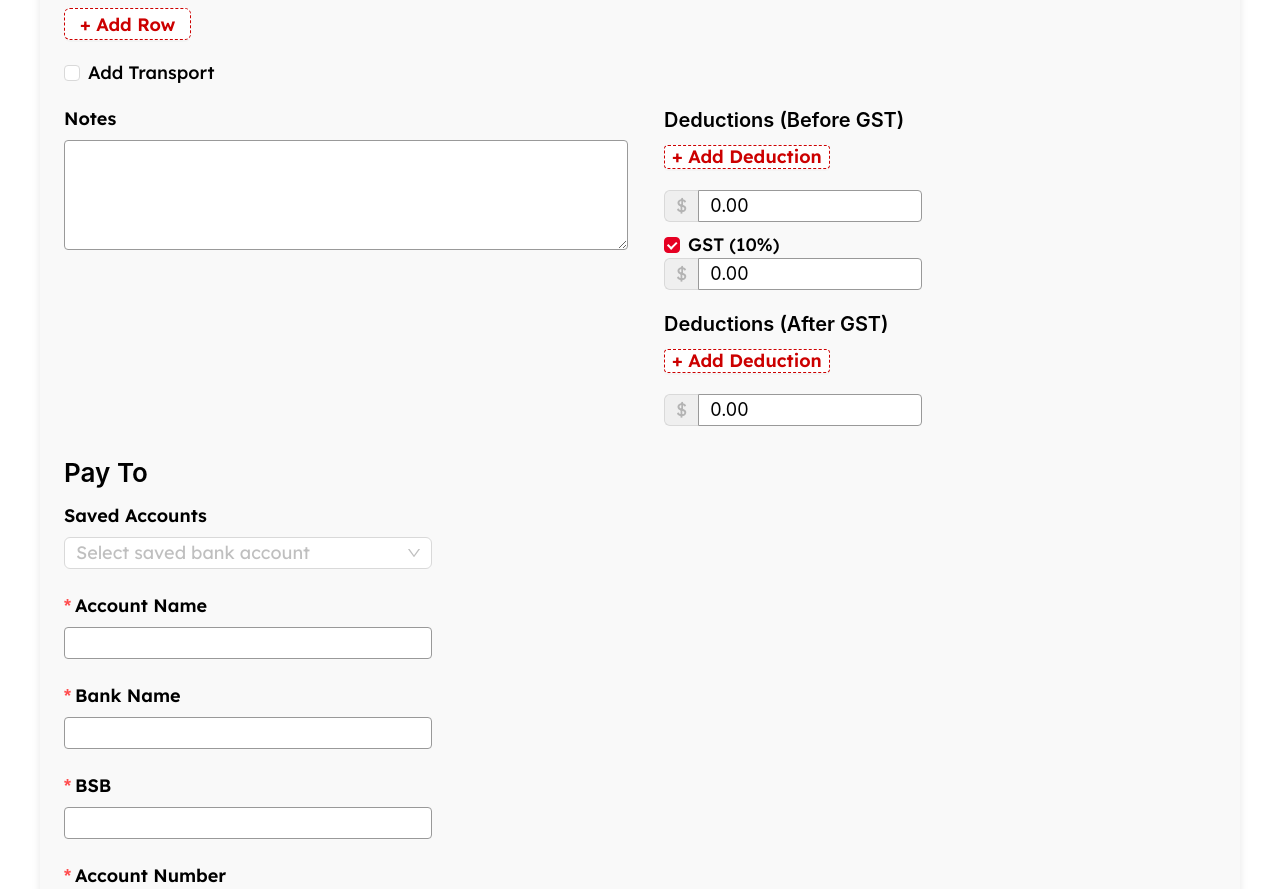
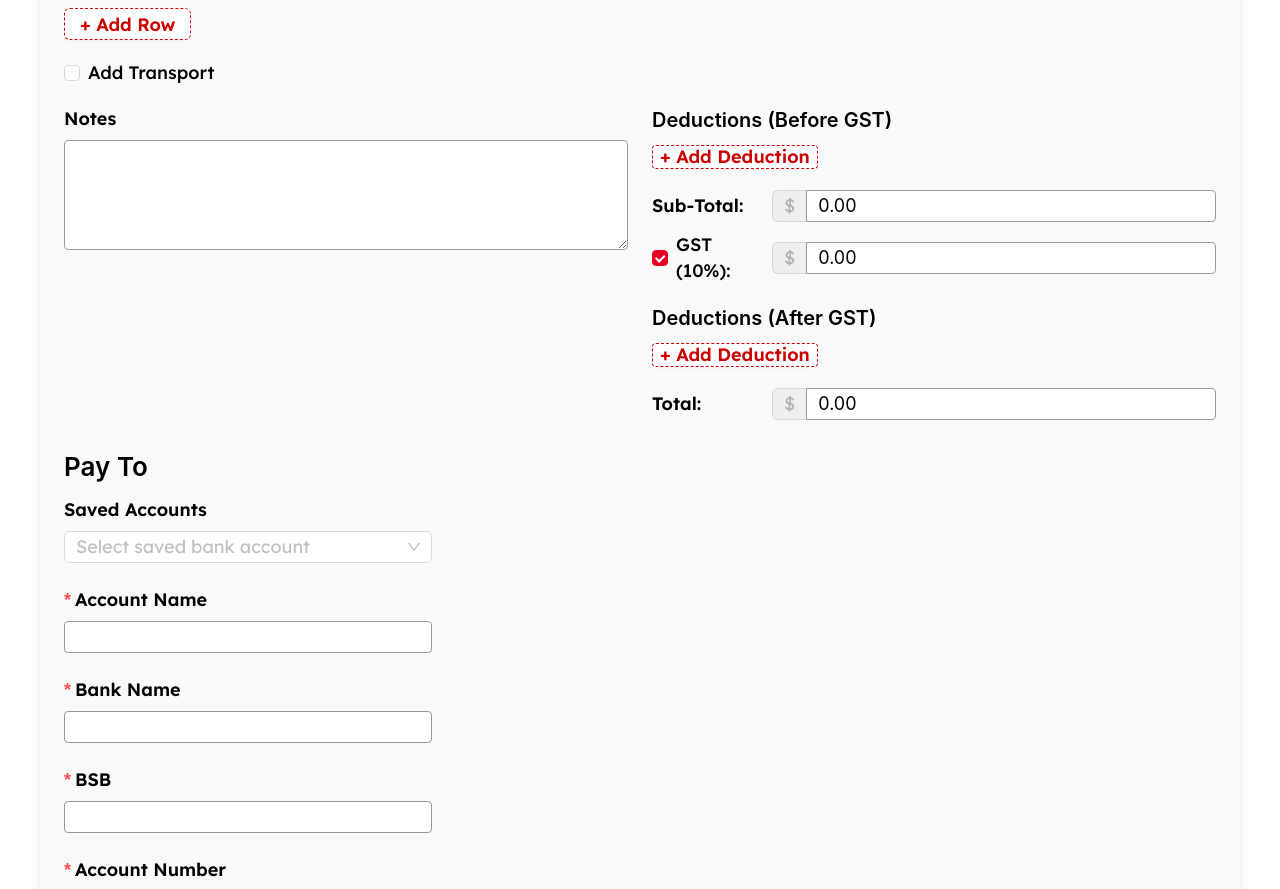
Before and after one commit to JuhilKBhatt/Weight-Docket-Maker, a React (Vite) app in the folder frontend/: page /new-invoice in a window 1280 px wide. Shown: the part 1001-1890 px from the top of the page. Built offline with nearby package versions, Linux system fonts and the light colour scheme; a web font is replaced by a local one.

Commit message:
Total Table Labels Added

```diff
--- a/frontend/src/components/invoice/InvoiceTotalsSummary.jsx
+++ b/frontend/src/components/invoice/InvoiceTotalsSummary.jsx
@@ -1,5 +1,3 @@
-// ./frontend/src/components/invoice/InvoiceTotalsSummary.jsx
-
 import { Row, Col, Typography, Input, InputNumber, Button, Checkbox } from 'antd';
 import { audFormatter, audParser, audFormatterFixed } from '../../scripts/utilities/AUDformatters';
 
@@ -57,28 +55,28 @@ export default function InvoiceTotalsSummary({
         + Add Deduction
       </Button>
 
-      {/* Subtotal */}
+      {/* Subtotal / Total */}
+      <Row align="middle" style={{ marginTop: 20 }}>
+        <Col flex="120px">
+          <Typography.Text strong>{includeGST ? 'Sub-Total:' : 'Total:'}</Typography.Text>
+        </Col>
+        <Col flex="auto">
           <InputNumber
             addonBefore="$"
             disabled
-        style={{ width: '100%', marginTop: 20 }}
-        value={
-          includeGST
-            ? calculatedTotals.grossTotal
-            : calculatedTotals.finalTotal
-        }
+            style={{ width: '100%' }}
+            value={includeGST ? calculatedTotals.grossTotal : calculatedTotals.finalTotal}
             formatter={audFormatterFixed}
             precision={2}
           />
+        </Col>
+      </Row>
 
-      {/* GST */}
-      <Row gutter={10} align="middle" style={{ marginTop: 10 }}>
-        <Col flex="none">
-          <Checkbox
-            checked={includeGST}
-            onChange={(e) => setIncludeGST(e.target.checked)}
-          >
-            GST (10%)
+      {/* GST Checkbox & Amount */}
+      <Row align="middle" style={{ marginTop: 10 }}>
+        <Col flex="120px">
+          <Checkbox checked={includeGST} onChange={(e) => setIncludeGST(e.target.checked)}>
+            GST (10%):
           </Checkbox>
         </Col>
         <Col flex="auto">
@@ -146,14 +144,21 @@ export default function InvoiceTotalsSummary({
           </Button>
 
           {/* Final total */}
+          <Row align="middle" style={{ marginTop: 20 }}>
+            <Col flex="120px">
+              <Typography.Text strong>Total:</Typography.Text>
+            </Col>
+            <Col flex="auto">
               <InputNumber
                 addonBefore="$"
                 disabled
-            style={{ width: '100%', marginTop: 20, fontWeight: 'bold' }}
+                style={{ width: '100%', fontWeight: 'bold' }}
                 value={calculatedTotals.finalTotal}
                 formatter={audFormatterFixed}
                 precision={2}
               />
+            </Col>
+          </Row>
         </>
       )}
     </Col>
--- a/frontend/src/pages/invoice/NewInvoiceForm.jsx
+++ b/frontend/src/pages/invoice/NewInvoiceForm.jsx
@@ -84,7 +84,6 @@ export default function NewInvoiceForm() {
             <Col span={12}>
               <Form.Item label="Notes"><Input.TextArea rows={4} /></Form.Item>
             </Col>
-            <Col span={12}>
             <InvoiceTotalsSummary
               includeGST={includeGST}
               setIncludeGST={setIncludeGST}
@@ -95,7 +94,6 @@ export default function NewInvoiceForm() {
               addDeduction={addDeduction}
               removeDeduction={removeDeduction}
             />
-            </Col>
           </Row>
 
           {/* Pay To Section */}
```
Lines whose indentation alone changed are shown as unchanged.
